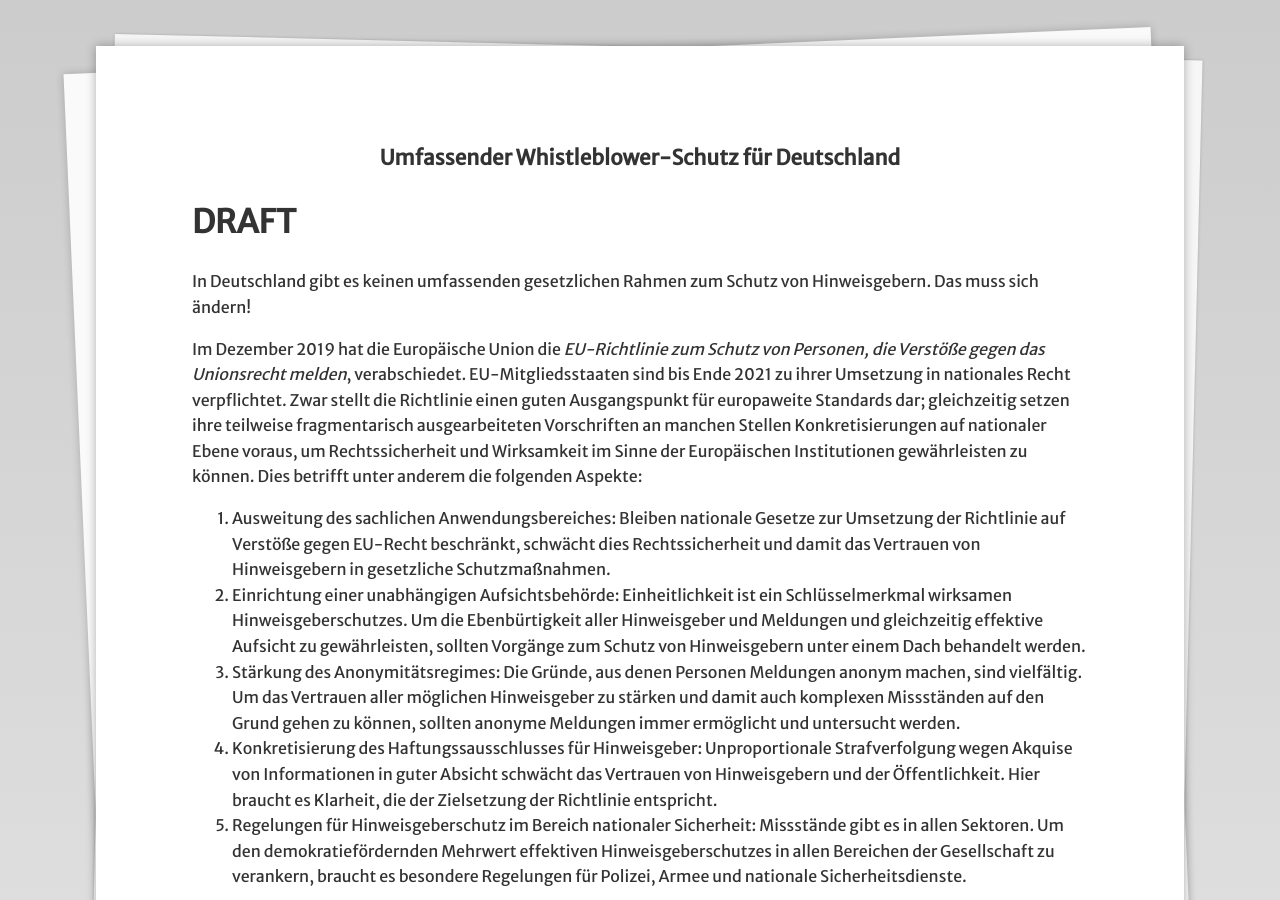
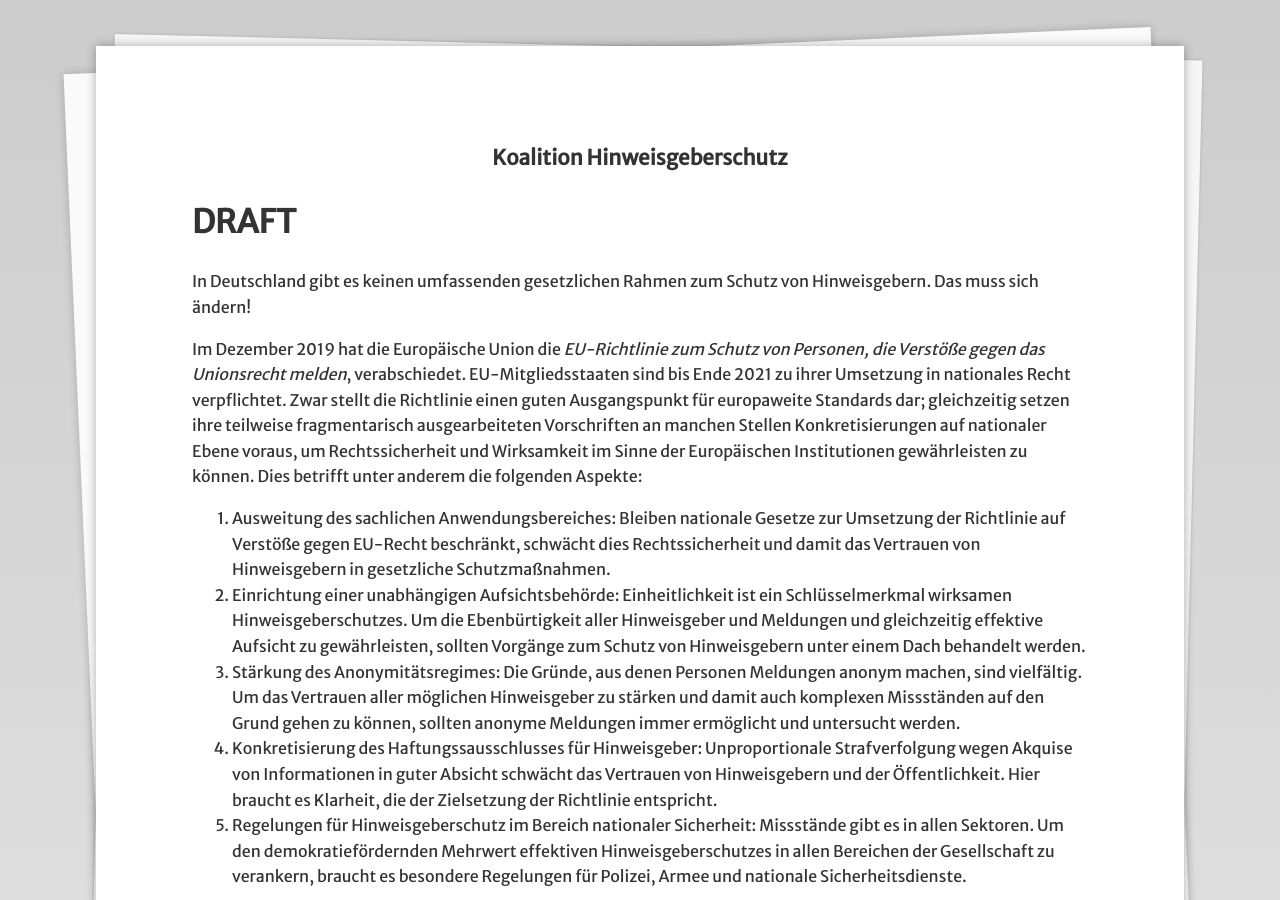
Before and after one commit to opentransparent/hinweisgeber-de, a Jekyll site: the page built from index.html, in a window 1280 px wide and 900 px high. Built offline with Jekyll 4.4.1, drawn with Linux system fonts in a browser that asks for light colours.

Commit message:
Changed title

```diff
--- a/index.html
+++ b/index.html
@@ -1,7 +1,7 @@
 ---
 layout: default
-title: Umfassender Whistleblower-Schutz für Deutschland
-pagetitle: Umfassender Whistleblower-Schutz für Deutschland
+title: Koalition Hinweisgeberschutz
+pagetitle: Koalition Hinweisgeberschutz
 email: hinweisgeber-de@opentransparent.org
 signon-message: Wenn du die Initiative unterstützen möchtest
 ---
```
